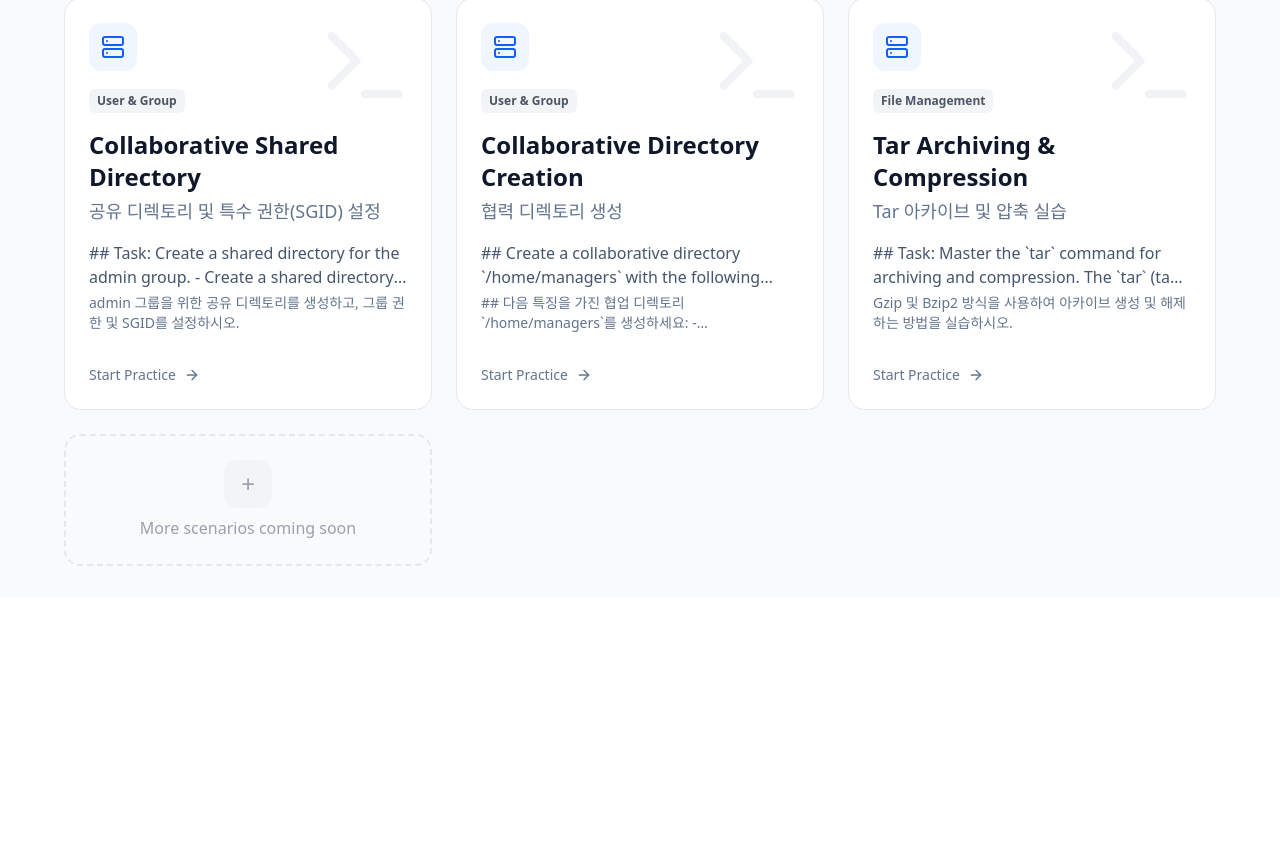
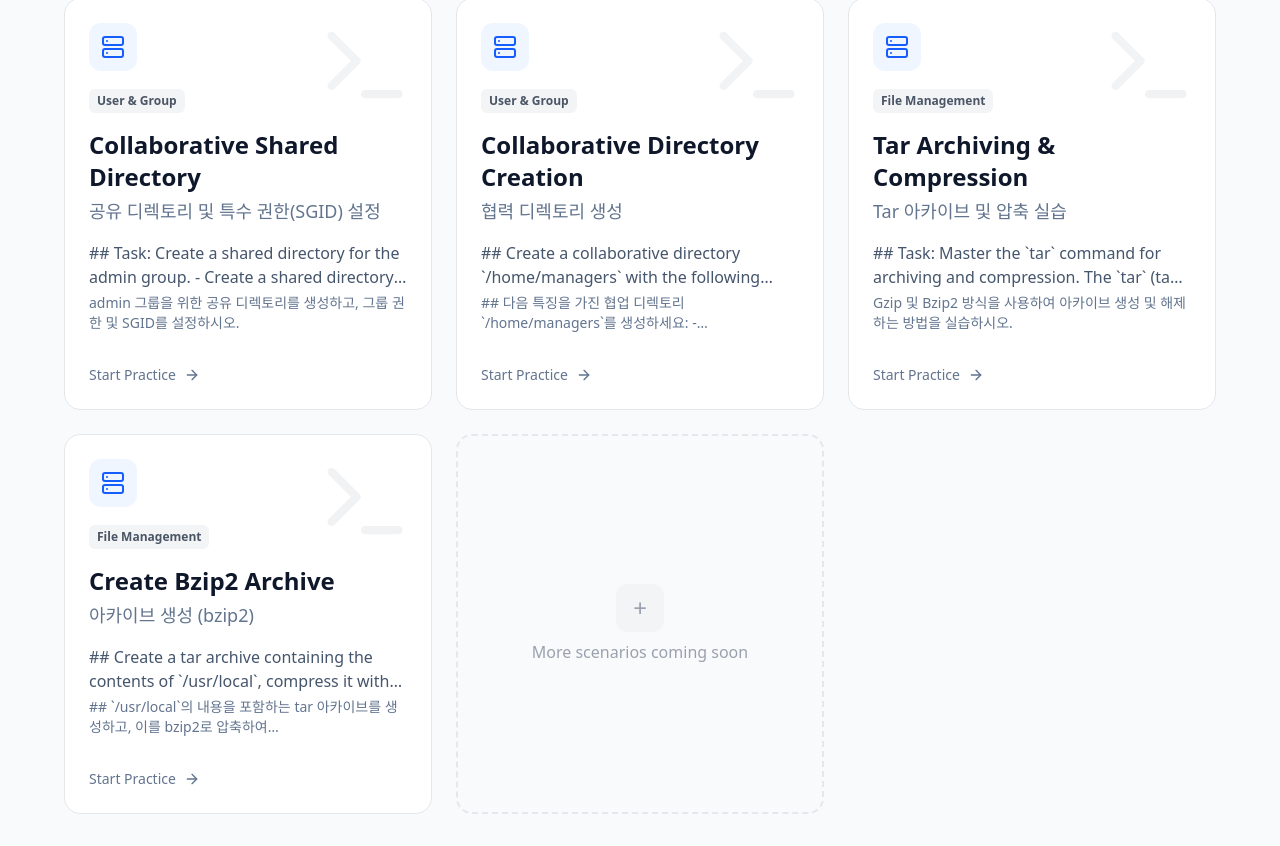
Before and after one commit to tacowasabii/RHCSA, a React (Vite) app: page / in a window 1280 px wide. Shown: the part 3214-4060 px from the top of the page. Before the commit the page ends 3812 px from the top, so only its background shows below. Built offline with nearby package versions, Linux system fonts and the light colour scheme.

Commit message:
feat: 아카이브

```diff
--- a/src/data/problems.ts
+++ b/src/data/problems.ts
@@ -1412,5 +1412,32 @@ The \`tar\` (tape archive) command is essential for creating, listing, and extra
         command: 'tar jxvf /root/test2.tar.bz2'
       }
     ]
+  },
+  {
+    id: 'tar-backup-bzip2',
+    category: 'File Management',
+    title: 'Create Bzip2 Archive',
+    titleKo: '아카이브 생성 (bzip2)',
+    description: `## Create a tar archive containing the contents of \`/usr/local\`, compress it with bzip2, and save it as \`/root/backup.tar.bz2\`.`,
+    descriptionKo: `## \`/usr/local\`의 내용을 포함하는 tar 아카이브를 생성하고, 이를 bzip2로 압축하여 \`/root/backup.tar.bz2\`로 저장하세요.`,
+    scenarios: [
+      'Source: /usr/local',
+      'Destination: /root/backup.tar.bz2',
+      'Compression: bzip2'
+    ],
+    steps: [
+      {
+        id: 1,
+        instruction: 'Create a bzip2 compressed tar archive of /usr/local',
+        instructionKo: '/usr/local의 bzip2 압축 tar 아카이브를 생성하시오.',
+        command: 'tar -cvjf /root/backup.tar.bz2 /usr/local'
+      },
+      {
+        id: 2,
+        instruction: 'Verify the archive contents',
+        instructionKo: '아카이브 내용을 확인하시오.',
+        command: 'tar -tf /root/backup.tar.bz2'
+      }
+    ]
   }
 ];
```
